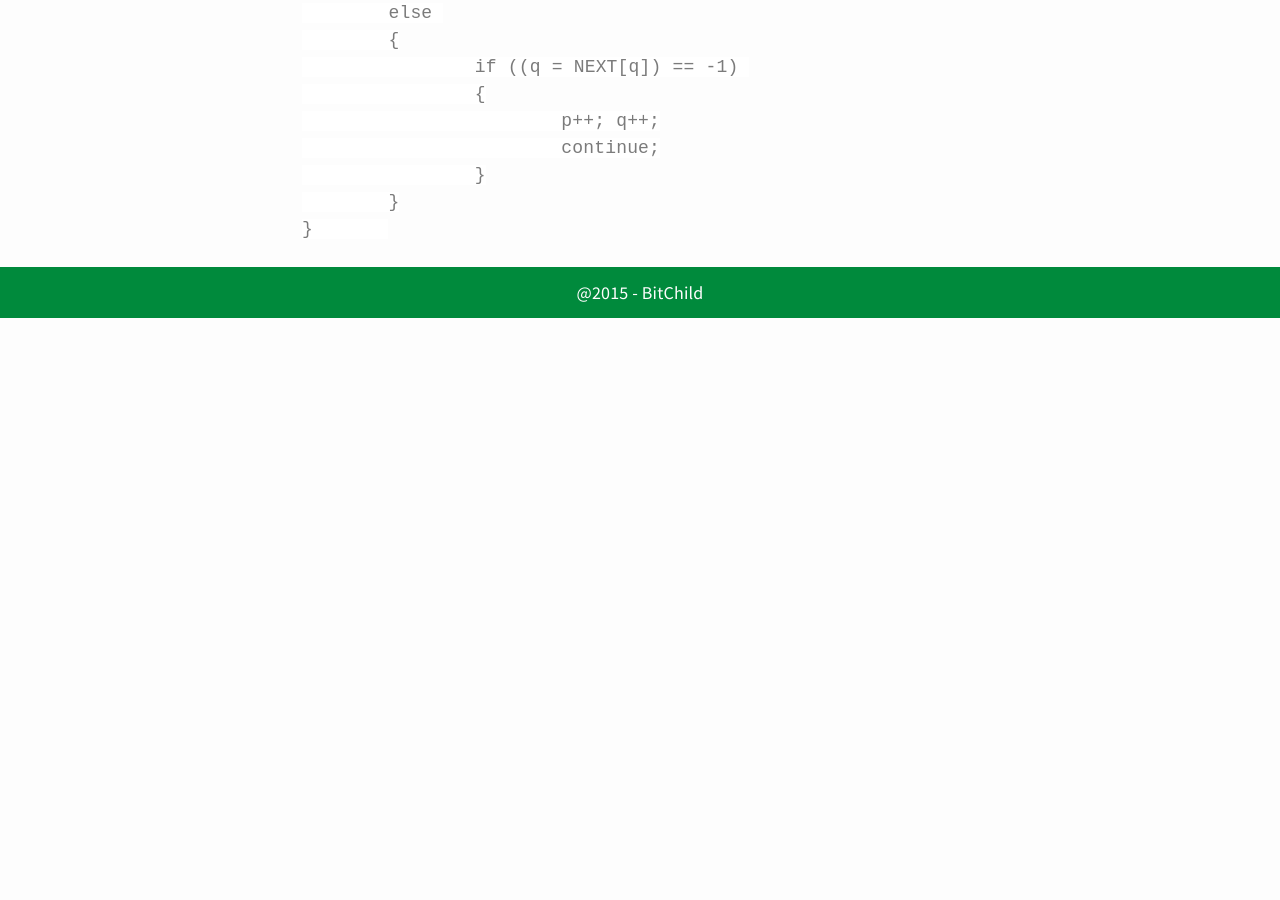
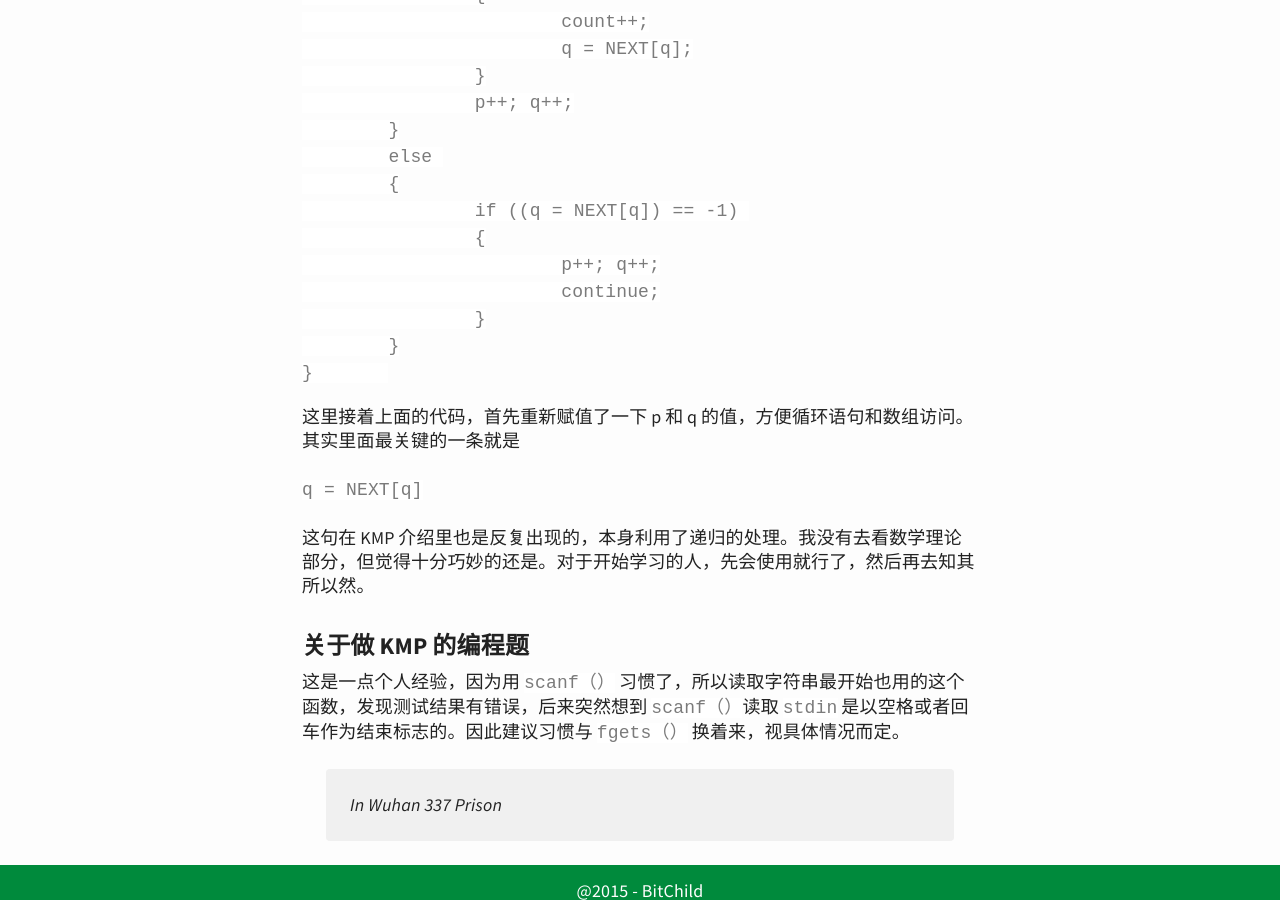
Before and after one commit to bitchild/bitchild.github.io, a Jekyll site: the page built from _posts/2015-8-12-KMP-算法实现.md, in a window 1280 px wide and 900 px high, scrolled down 1601 px. Built offline with Jekyll 4.4.1, drawn with Linux system fonts in a browser that asks for light colours; before the commit the page ends 1919 px from its top, so only the background shows below that; some of the changed text lies outside the part shown.

Commit message:
Update 2015-8-12-KMP-算法实现.md

```diff
--- a/_posts/2015-8-12-KMP-算法实现.md
+++ b/_posts/2015-8-12-KMP-算法实现.md
@@ -28,6 +28,10 @@ title: KMP 算法实现
 		}
 	}
 
+有些博客里是将 NEXT[0]=0，按照 NEXT数组的定义该是 -1 的。但这样可能会遇到 NEXT[-1] 的时候，不过加以判断就不会访问越界，而且我发现这样判断更简单。
+
+然后，核心的部分就是那个 **while** 循环，内容很少，但是应该算是比较精简了。自己用笔照着 KMP 的介绍中求解 NEXT 思路写写画画就看明白了。
+
 ### 使用 NEXT 数组
 
 	//len_ori is the length of original string
@@ -56,3 +60,15 @@ title: KMP 算法实现
 			}
 		}
 	}
+
+这里接着上面的代码，首先重新赋值了一下 p 和 q 的值，方便循环语句和数组访问。其实里面最关键的一条就是
+
+ `q = NEXT[q]`
+
+这句在 KMP 介绍里也是反复出现的，本身利用了递归的处理。我没有去看数学理论部分，但觉得十分巧妙的还是。对于开始学习的人，先会使用就行了，然后再去知其所以然。
+
+### 关于做 KMP 的编程题
+
+这是一点个人经验，因为用 `scanf（）` 习惯了，所以读取字符串最开始也用的这个函数，发现测试结果有错误，后来突然想到 `scanf（）`读取 `stdin` 是以空格或者回车作为结束标志的。因此建议习惯与 `fgets（）` 换着来，视具体情况而定。
+
+> In Wuhan 337 Prison
```
